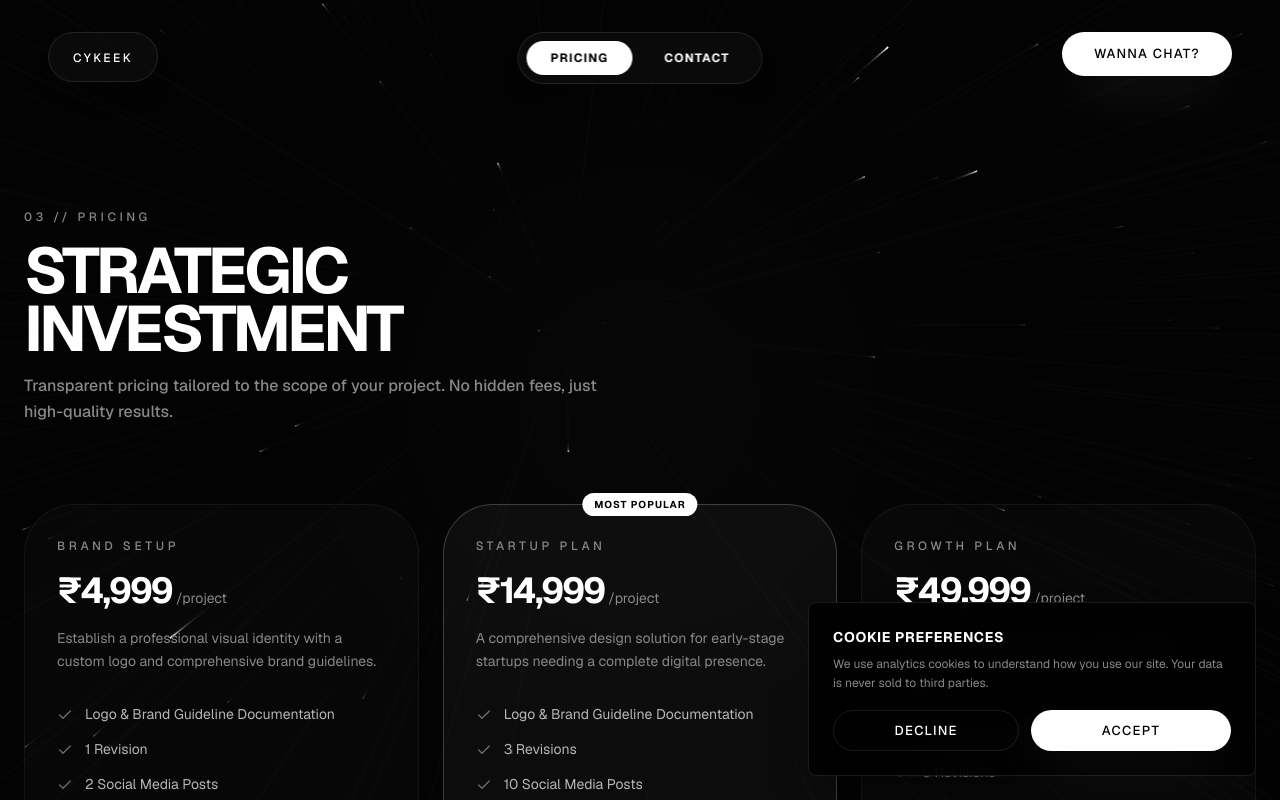
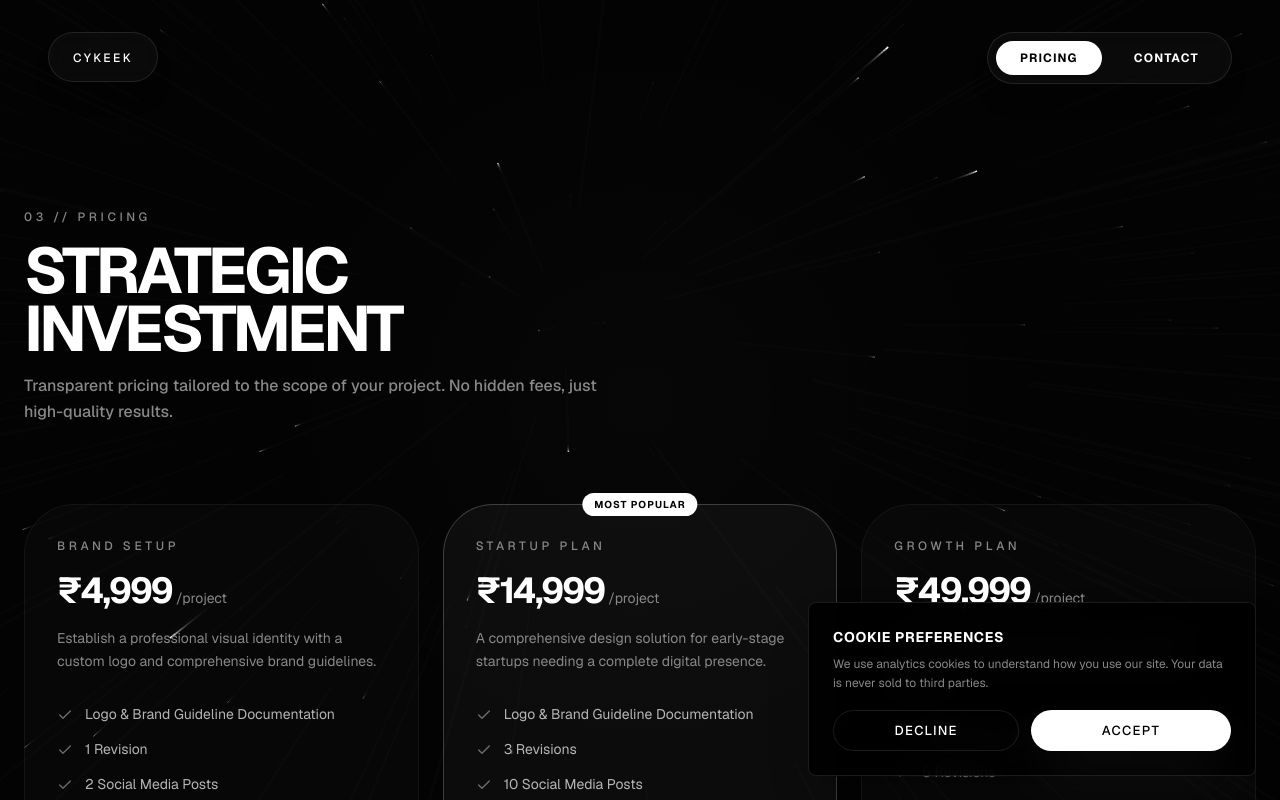
Before and after one commit to Cykeek/Portfolio, a Next.js app: page /pricing in a window 1280 px wide. Shown: the top 800 px of the page. Built offline with nearby package versions, Linux system fonts and the light colour scheme.

Commit message:
refactor: remove WANNA CHAT button and right-align nav pill

```diff
--- a/src/components/layout/Navbar.tsx
+++ b/src/components/layout/Navbar.tsx
@@ -2,7 +2,6 @@
 
 import { motion, useScroll, useMotionValueEvent } from 'framer-motion';
 import { SPRING_WEIGHTED } from '@/lib/motion';
-import Button from '@/components/ui/Button';
 import { DollarSign, Mail } from 'lucide-react';
 import { useState } from 'react';
 import { usePathname, useRouter } from 'next/navigation';
@@ -74,7 +73,7 @@ const handleLogoClick = (e: React.MouseEvent) => {
 
   return (
     <>
-      {/* Desktop Top Navbar */}
+{/* Desktop Top Navbar */}
       <div className="fixed top-0 left-0 w-full z-50 hidden md:flex justify-between items-start px-12 py-8 pointer-events-none">
         <motion.a
           href="/"
@@ -88,13 +87,13 @@ const handleLogoClick = (e: React.MouseEvent) => {
           <span className="text-[12px] font-medium tracking-[0.2em] uppercase text-white">CYKEEK</span>
         </motion.a>
 
-        {/* Absolutely centered nav pill */}
+        {/* Nav pill - right aligned */}
         <motion.nav
           variants={islandVariants}
           initial="initial"
           animate="animate"
           transition={{ ...SPRING_WEIGHTED, delay: 0.1 }}
-          className="pointer-events-auto absolute left-1/2 top-8 -translate-x-1/2 bg-white/[0.03] backdrop-blur-md border border-white/10 rounded-global px-2 py-2 shadow-xl flex items-center gap-2"
+          className="pointer-events-auto bg-white/[0.03] backdrop-blur-md border border-white/10 rounded-global px-2 py-2 shadow-xl flex items-center gap-2"
         >
           {navItems.map((item) => (
             <a
@@ -114,21 +113,9 @@ const handleLogoClick = (e: React.MouseEvent) => {
             </a>
           ))}
         </motion.nav>
-
-        <motion.div
-          variants={islandVariants}
-          initial="initial"
-          animate="animate"
-          transition={{ ...SPRING_WEIGHTED, delay: 0.2 }}
-          className="pointer-events-auto"
-        >
-<Button variant="primary" className="!px-8 !py-3" onClick={() => router.push('/contact', { scroll: false })}>
-            WANNA CHAT?
-          </Button>
-        </motion.div>
       </div>
 
-      {/* Mobile Top Header */}
+{/* Mobile Top Header */}
       <div className="fixed top-0 left-0 w-full z-50 md:hidden flex justify-between items-center px-6 py-6 pointer-events-none">
         <motion.a
           href="/"
@@ -139,17 +126,6 @@ const handleLogoClick = (e: React.MouseEvent) => {
         >
           <span className="text-[11px] font-medium tracking-[0.2em] uppercase text-white">CYKEEK</span>
         </motion.a>
-
-        <motion.div
-          initial={{ y: -20, opacity: 0 }}
-          animate={{ y: 0, opacity: 1 }}
-          transition={{ delay: 0.1 }}
-          className="pointer-events-auto"
-        >
-          <Button variant="primary" className="!px-6 !py-2.5 !text-[10px]" onClick={() => router.push('/contact', { scroll: false })}>
-            CHAT
-          </Button>
-        </motion.div>
       </div>
 
       {/* Mobile Bottom Dock */}
```
